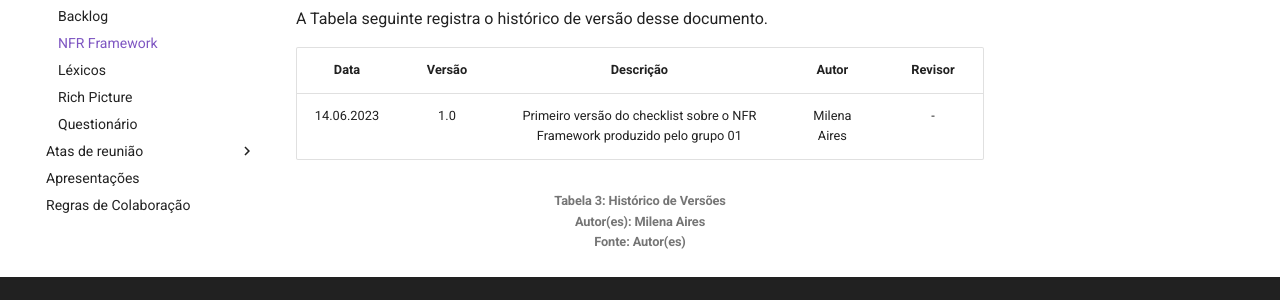
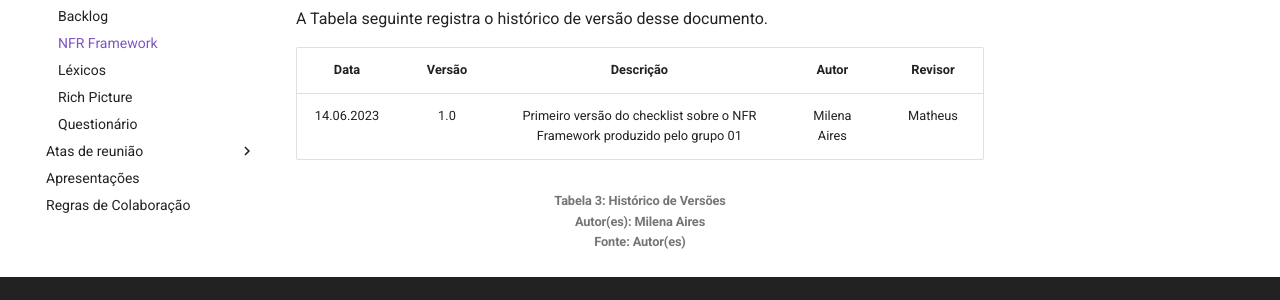
Before and after one commit to Requisitos-de-Software/2023.1-Twitch, an MkDocs documentation site: the page built from docs/verificacao_grupo01/verificacao01_nfr.md, in a window 1280 px wide and 900 px high, scrolled down 2248 px. Shown: the part 487-787 px from the top of the window. Built offline with MkDocs 1.6.1 and Material for MkDocs 9.7.7, drawn with Linux system fonts in a browser that asks for light colours; comment, search, counter and statistics services are not loaded.

Commit message:
Adiciona Revisor

```diff
--- a/docs/verificacao_grupo01/verificacao01_nfr.md
+++ b/docs/verificacao_grupo01/verificacao01_nfr.md
@@ -55,7 +55,7 @@
 
 |**Data** | **Versão** | **Descrição** | **Autor** | **Revisor** |
 |:---: | :---: | :---: | :---: | :---: |
-|14.06.2023| 1.0 | Primeiro versão do checklist sobre o NFR Framework produzido pelo grupo 01| Milena Aires | - |
+|14.06.2023| 1.0 | Primeiro versão do checklist sobre o NFR Framework produzido pelo grupo 01| Milena Aires | Matheus |
 
 <h6 align = "center"> Tabela 3: Histórico de Versões
 <br> Autor(es): Milena Aires
```
